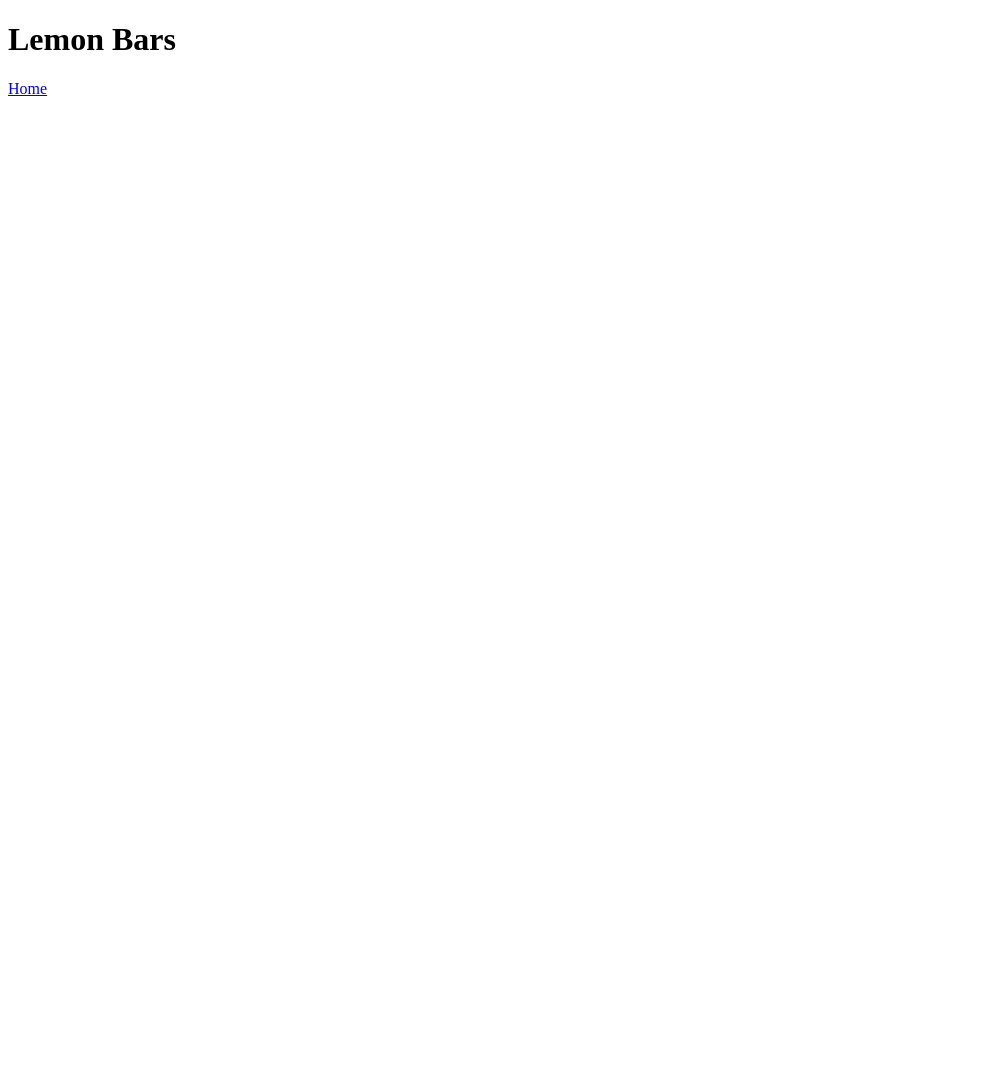
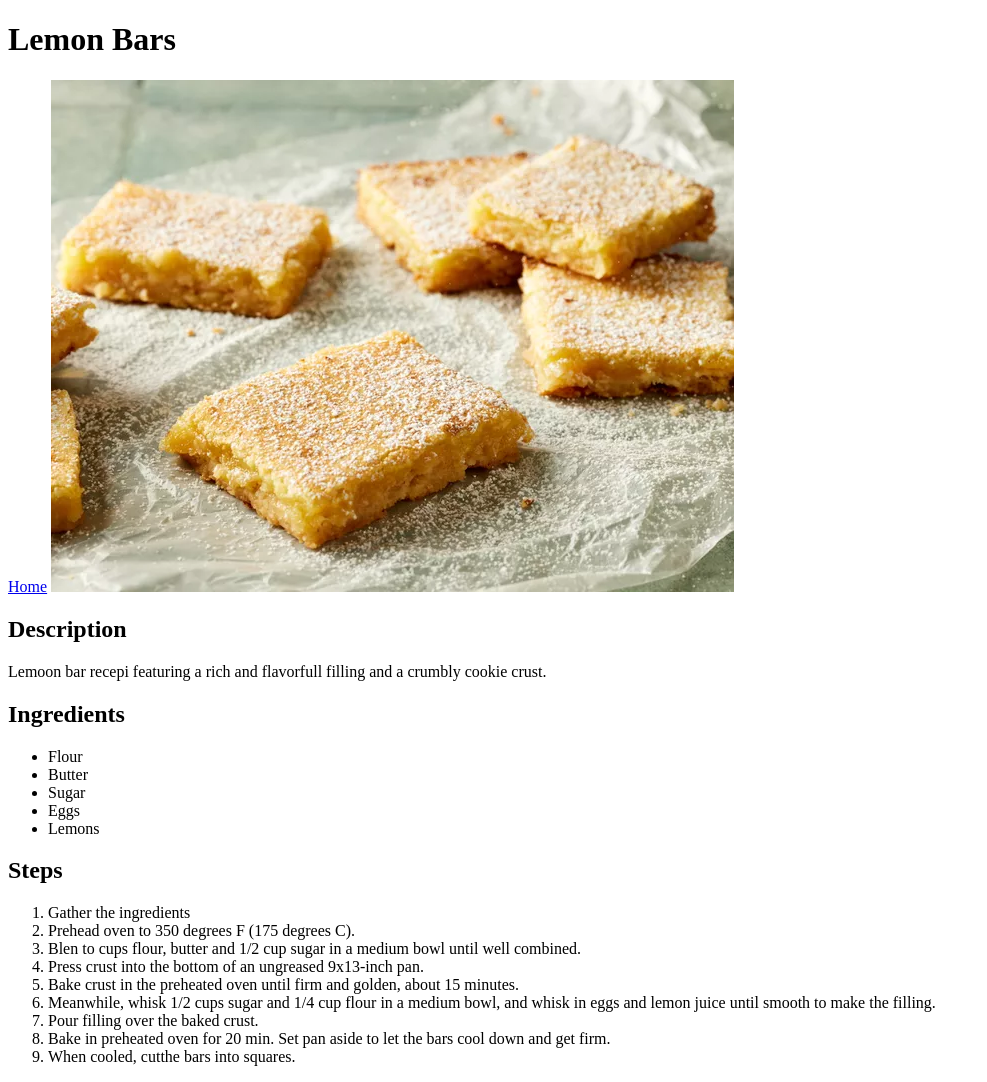
Before and after one commit to suribe2/odin-recipes, a plain HTML site: page Recipes/lemonBars.html in a window 1280 px wide. Shown: the whole page, without its empty margins (0-987 px from the left). Before the commit the page ends 800 px from the top, so only its background shows below. Drawn offline with Linux system fonts and the light colour scheme.

Commit message:
Finished Lemon Bars page and added a picture

```diff
--- a/Recipes/lemonBars.html
+++ b/Recipes/lemonBars.html
@@ -10,6 +10,34 @@
 
     <a href="../index.html">Home</a>
 
+    <img src="../Images/LemonBars.webp"/>
+
+    <h2>Description</h2>
+
+    <p>Lemoon bar recepi featuring a rich and flavorfull filling and
+        a crumbly cookie crust.</p>
+
+    <h2>Ingredients</h2>
+    <ul>
+        <li>Flour</li>
+        <li>Butter</li>
+        <li>Sugar</li>
+        <li>Eggs</li>
+        <li>Lemons</li>
+    </ul>
+
+    <h2>Steps</h2>
+    <ol>
+        <li>Gather the ingredients</li>
+        <li>Prehead oven to 350 degrees F (175 degrees C).</li>
+        <li>Blen to cups flour, butter and 1/2 cup sugar in a medium bowl until well combined.</li>
+        <li>Press crust into the bottom of an ungreased 9x13-inch pan.</li>
+        <li>Bake crust in the preheated oven until firm and golden, about 15 minutes.</li>
+        <li>Meanwhile, whisk 1/2 cups sugar and 1/4 cup flour in a medium bowl, and whisk in eggs and lemon juice until smooth to make the filling.</li>
+        <li>Pour filling over the baked crust.</li>
+        <li>Bake in preheated oven for 20 min. Set pan aside to let the bars cool down and get firm.</li>
+        <li>When cooled, cutthe bars into squares.</li>
+    </ol>
 
 </body>
 </html>
```
Also changed, not shown: Images/LemonBars.webp (added).
